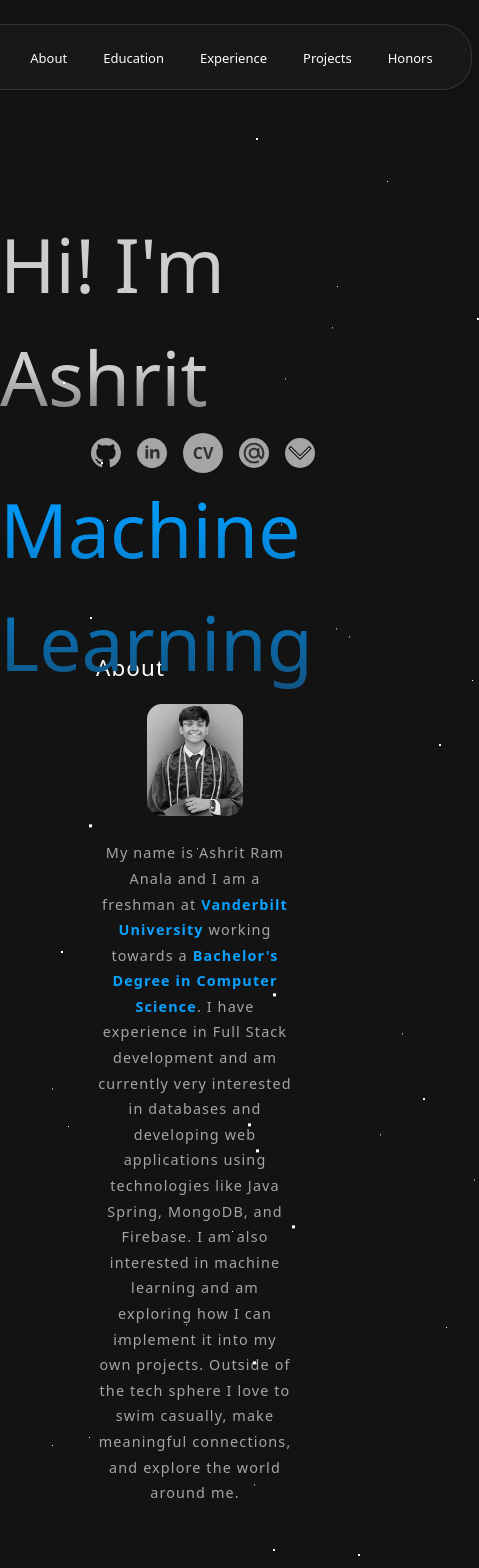
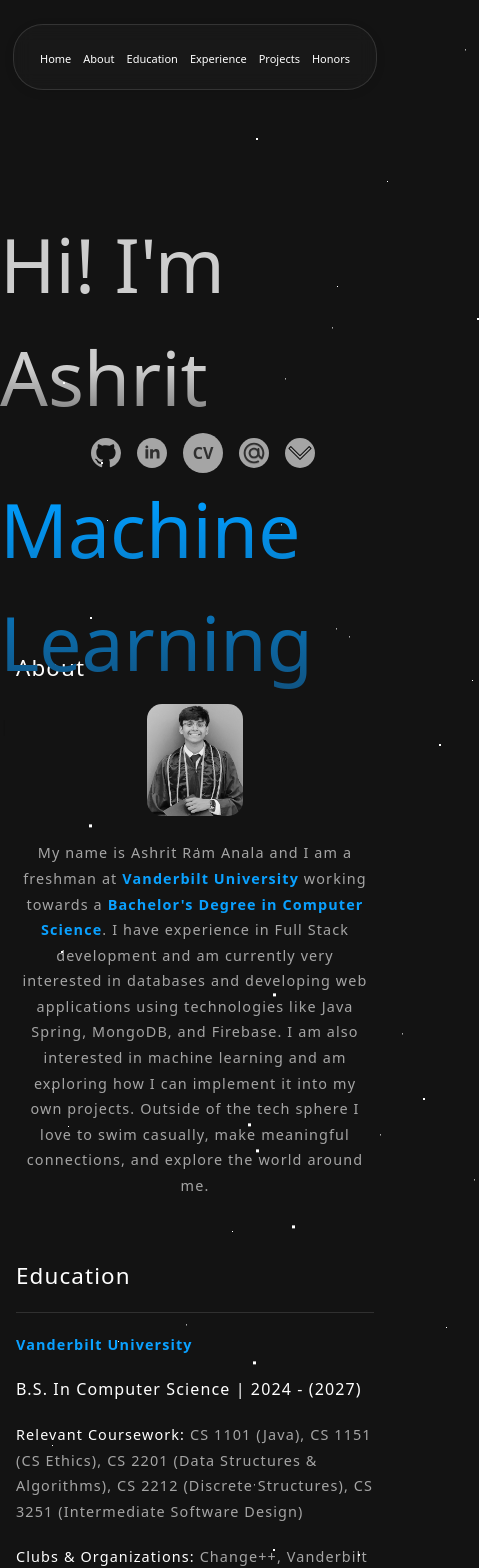
Before and after one commit to ashrit-ram-anala/Portfolio, a React (Vite) app in the folder client/: page / in a window 390 px wide. Shown: the top 1568 px of the page, 479 px wide, since content can reach past the window. Built offline with nearby package versions, Linux system fonts and the light colour scheme.

Commit message:
fixed media queries for smaller screens

```diff
--- a/client/src/App.css
+++ b/client/src/App.css
@@ -74,14 +74,20 @@ p {
 }
 
 section {
-  padding-left: 6rem;
-  padding-right: 6rem;
   background: var(--background);
   color: #a5a5a5;
   letter-spacing: 0.07rem;
   line-height: 1.6rem;
-}
-
+  padding-left: 1rem;
+  padding-right: 1rem;
+}
+
+@media (min-width: 768px) {
+  section {
+    padding-left: 6rem;
+    padding-right: 6rem;
+  }
+}
 section .title {
   color: #fff;
   font-weight: 500;
@@ -462,6 +468,20 @@ header .blob {
   }
 }
 
+@media screen and (max-width: 600px) {
+  .nav-item {
+    font-size: 11px;
+    padding: 8px 8px;
+  }
+}
+
+@media screen and (max-width: 400px) {
+  .nav-item {
+    font-size: 11px;
+    padding: 6px 6px;
+  }
+}
+
 /* Header Ends */
 
 /* About Starts */
```
